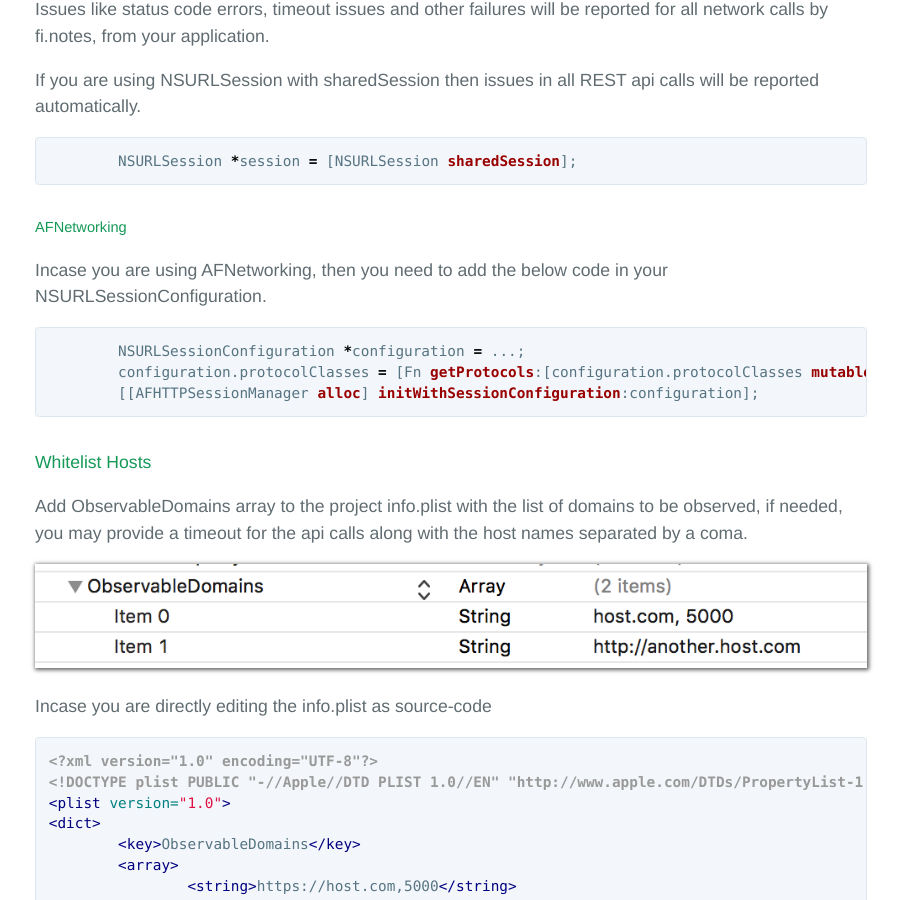
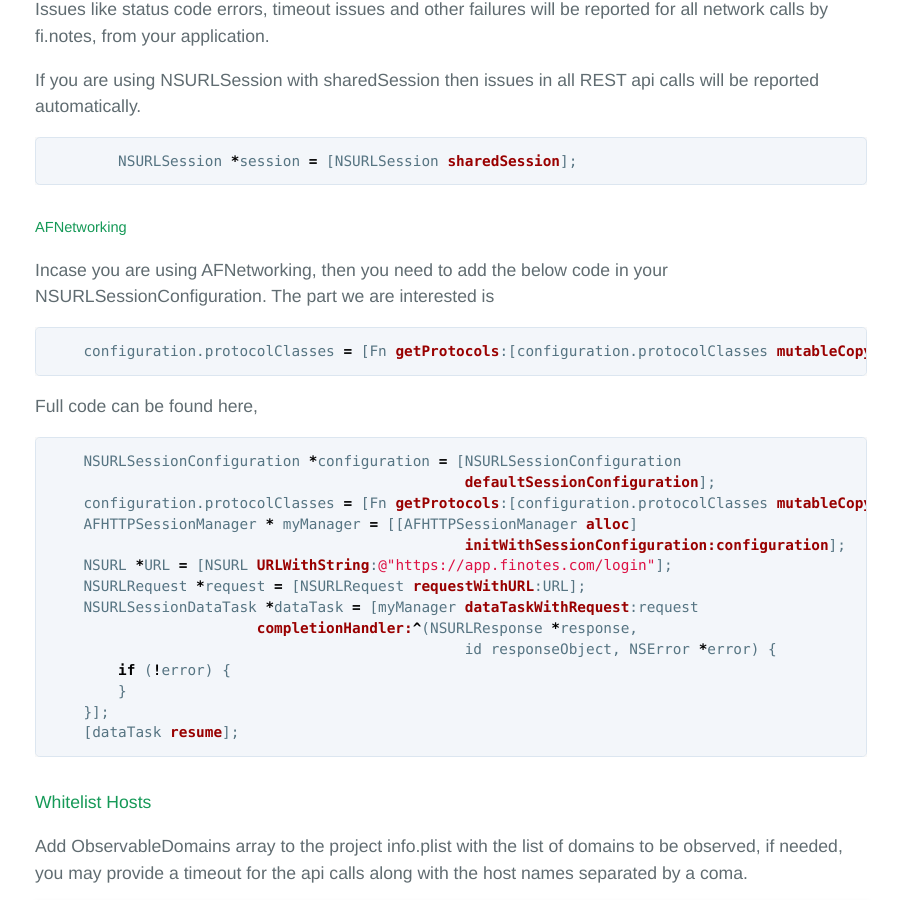
Before and after one commit to finotes/finotes.github.io, a Jekyll site: the page built from _posts/2018-01-19-ios-docs.md, in a window 1280 px wide and 900 px high, scrolled down 3612 px. Shown: the whole window, without its empty margins (189-1092 px from the left). Built offline with Jekyll 4.4.1, drawn with Linux system fonts in a browser that asks for light colours; some web fonts are replaced.

Commit message:
Update 2018-01-19-ios-docs.md

````diff
--- a/_posts/2018-01-19-ios-docs.md
+++ b/_posts/2018-01-19-ios-docs.md
@@ -147,10 +147,27 @@ If you are using NSURLSession with sharedSession then issues in all REST api cal
 
 ##### AFNetworking
 Incase you are using AFNetworking, then you need to add the below code in your NSURLSessionConfiguration.
+The part we are interested is
 ```objc
-	NSURLSessionConfiguration *configuration = ...;
-	configuration.protocolClasses = [Fn getProtocols:[configuration.protocolClasses mutableCopy] ];
-	[[AFHTTPSessionManager alloc] initWithSessionConfiguration:configuration];
+    configuration.protocolClasses = [Fn getProtocols:[configuration.protocolClasses mutableCopy] ];
+```
+Full code can be found here,
+
+```objc
+    NSURLSessionConfiguration *configuration = [NSURLSessionConfiguration
+    						defaultSessionConfiguration];
+    configuration.protocolClasses = [Fn getProtocols:[configuration.protocolClasses mutableCopy] ];
+    AFHTTPSessionManager * myManager = [[AFHTTPSessionManager alloc]
+    						initWithSessionConfiguration:configuration];
+    NSURL *URL = [NSURL URLWithString:@"https://app.finotes.com/login"];
+    NSURLRequest *request = [NSURLRequest requestWithURL:URL];
+    NSURLSessionDataTask *dataTask = [myManager dataTaskWithRequest:request
+    			completionHandler:^(NSURLResponse *response,
+						id responseObject, NSError *error) {
+        if (!error) {
+        }
+    }];
+    [dataTask resume];
 ```
 
 #### Whitelist Hosts
````
